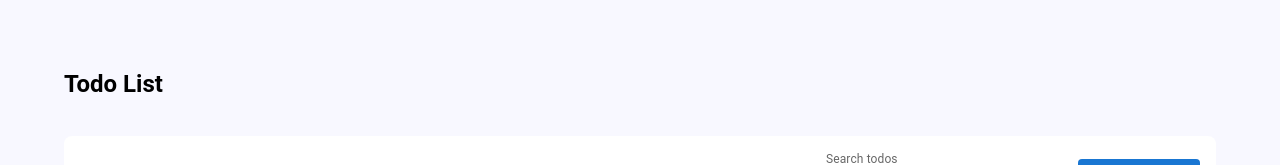
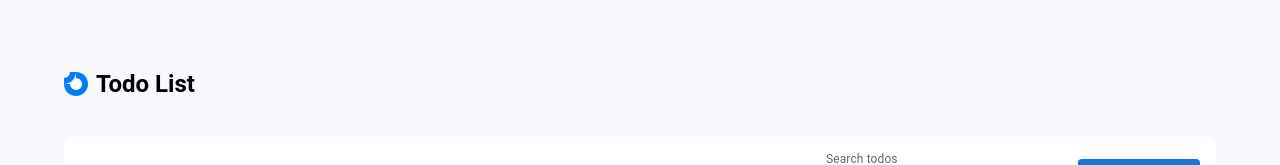
Before and after one commit to eedu7/MUI-Todo, a React (Vite) app: page / in a window 1280 px wide. Shown: the top 165 px of the page. Built offline with nearby package versions, Linux system fonts and the light colour scheme; some icons are missing.

Commit message:
Modify the modal

```diff
--- a/index.html
+++ b/index.html
@@ -2,7 +2,7 @@
 <html lang="en">
 <head>
     <meta charset="UTF-8" />
-    <link href="/logo.svg" rel="icon" type="image/svg+xml" />
+    <link href="/src/assets/logo.svg" rel="icon" type="image/svg+xml" />
     <meta content="width=device-width, initial-scale=1.0" name="viewport" />
     <title>MUI - Todo</title>
 </head>
--- a/src/components/TodoCreateModal.tsx
+++ b/src/components/TodoCreateModal.tsx
@@ -89,14 +89,16 @@ const TodoModal = ({ open, handleClose }: TodoModalProps) => {
         setDescriptionValue("");
     };
     return (
-        <Modal open={open} onClose={handleClose}>
+        <Modal open={open} onClose={handleClose} closeAfterTransition>
             <Card sx={style}>
                 <CardContent>
                     <Box component="form" onSubmit={handleSubmit} autoComplete="off">
                         <Stack spacing={3}>
-                            <Typography variant="h6" component="h2" fontWeight="bold">
-                                Add new Task
-                            </Typography>
+                            <Stack direction="row" justifyContent="space-between" alignItems="center" spacing={2}>
+                                <Typography variant="h6" component="h2" fontWeight="bold">
+                                    Add new Task
+                                </Typography>
+                            </Stack>
                             <TextField
                                 value={titleValue}
                                 onChange={(e: React.ChangeEvent<HTMLInputElement>) => setTitleValue(e.target.value)}
--- a/src/components/TodoListToolbar.tsx
+++ b/src/components/TodoListToolbar.tsx
@@ -3,14 +3,14 @@ import { Box, ButtonGroup, IconButton, Stack, Tooltip, Typography } from "@mui/m
 import NotificationsNoneIcon from "@mui/icons-material/NotificationsNone";
 import SettingsIcon from "@mui/icons-material/Settings";
 
-// import Logo from "/public/logo.svg";
+import Logo from "../assets/logo.svg";
 
 export const TodoListToolbar = () => {
     return (
         <Box>
             <Stack direction="row" justifyContent="space-between" alignItems="center">
                 <Stack direction="row" spacing={1} alignItems="center">
-                    {/*<img src={Logo} alt="Logo" aria-label="logo" height={24} width={24} />*/}
+                    <img src={Logo} alt="Logo" aria-label="logo" height={24} width={24} />
                     <Typography variant="h5" component="h1" fontWeight="bold">
                         Todo List
                     </Typography>
```
Also changed, not shown: src/assets/logo.svg (renamed from public/logo.svg).
